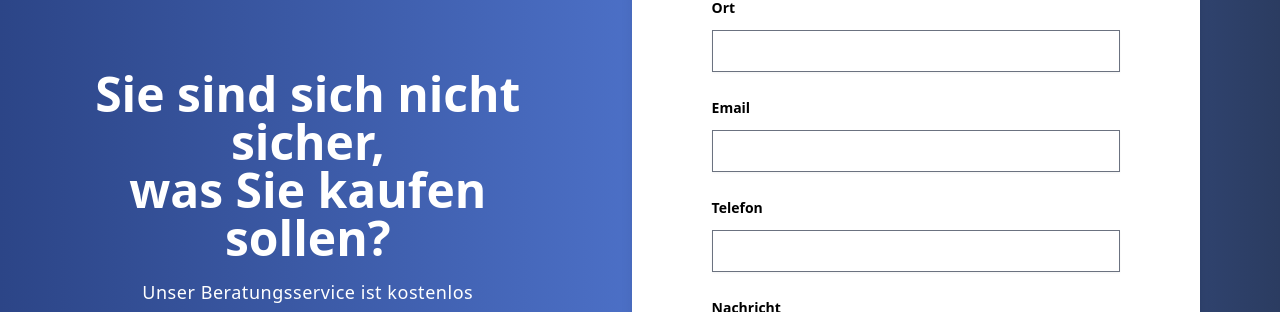
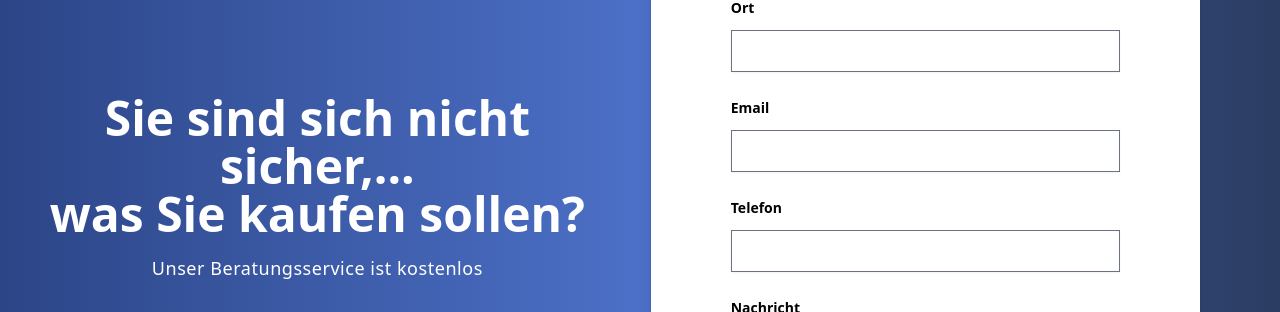
Before and after one commit to maazmasood/react, a Next.js app: page / in a window 1280 px wide. Shown: the part 5853-6165 px from the top of the page. Built offline with nearby package versions, Linux system fonts and the light colour scheme.

Commit message:
Update Angebote.js

```diff
--- a/pages/components/Angebote.js
+++ b/pages/components/Angebote.js
@@ -713,16 +713,13 @@ export default function Angebote() {
         </div>
       </div>
 
-      <section
-        id="s3"
-        className="section flex flex-col items-center block md:hidden"
-      >
+      <section id="s3" className="section flex flex-col items-center md:hidden">
         <div className="text-center px-4">
-          <h1 className="text-3xl md:text-4xl lg:text-5xl font-extrabold leading-tight  text-white-800">
+          <h1 className="text-3xl md:text-4xl lg:text-5xl font-extrabold leading-tight text-white-800">
             Sie sind sich nicht sicher,
             <br /> was Sie kaufen sollen?
           </h1>
-          <p className="mt-4 text-lg leading-relaxed  text-white">
+          <p className="mt-4 text-lg leading-relaxed text-white">
             Unser Beratungsservice ist kostenlos
           </p>
         </div>
@@ -737,13 +734,11 @@ export default function Angebote() {
         </div>
       </section>
 
-      <section
-        id="s3"
-        className="section flex justify-center items-center hidden md:visible"
-      >
+      <div className="hidden md:block">
+        <section id="s3" className="section s4 justify-center items-centerflex">
           <div className="text-center">
             <h1 className="text-3xl md:text-4xl lg:text-5xl font-extrabold leading-tight text-white-800">
-            Sie sind sich nicht sicher,
+              Sie sind sich nicht sicher,...
               <br /> was Sie kaufen sollen?
             </h1>
             <p className="mt-4 text-lg leading-relaxed text-white">
@@ -760,6 +755,7 @@ export default function Angebote() {
             </div>
           </div>
         </section>
+      </div>
     </>
   );
 }
```
Lines whose indentation alone changed are shown as unchanged.
